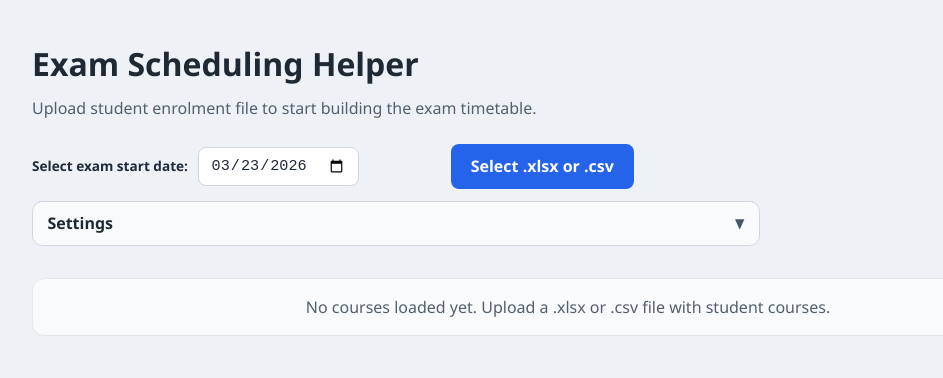
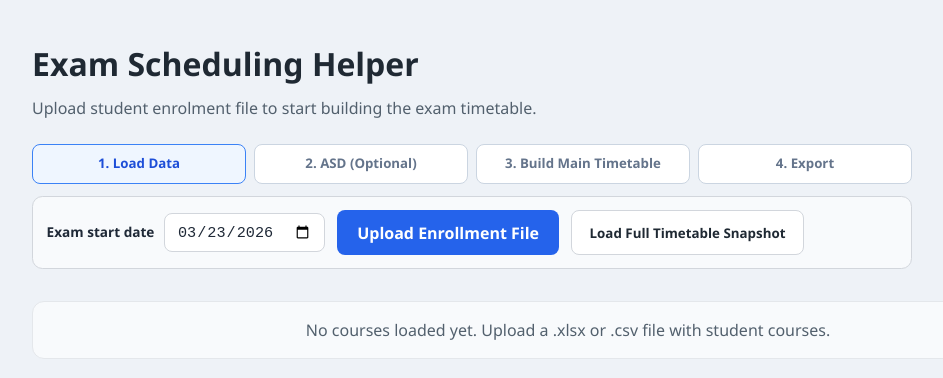
Before and after one commit to Muris-Cengic/ExamScheduler, a React (Vite) app: page / in a window 1280 px wide. Shown: the top 378 px of the page, without its empty margins (72-1015 px from the left). Built offline with nearby package versions, Linux system fonts and the light colour scheme.

Commit message:
Refresh the UI/UX to include steps of action

```diff
--- a/src/App.css
+++ b/src/App.css
@@ -34,12 +34,68 @@
   flex-wrap: wrap;
 }
 
+.app__actions--wizard {
+  flex-direction: column;
+  align-items: stretch;
+  width: min(880px, 100%);
+}
+
+.wizard-steps {
+  list-style: none;
+  margin: 0;
+  padding: 0;
+  display: grid;
+  grid-template-columns: repeat(4, minmax(0, 1fr));
+  gap: 0.5rem;
+}
+
+.wizard-steps li {
+  border: 1px solid #d2d6dc;
+  border-radius: 0.5rem;
+  padding: 0.55rem 0.65rem;
+  font-size: 0.83rem;
+  font-weight: 700;
+  text-align: center;
+  background-color: #ffffff;
+}
+
+.wizard-steps li.is-pending {
+  color: #64748b;
+  border-color: #cbd5e1;
+}
+
+.wizard-steps li.is-current {
+  color: #1d4ed8;
+  border-color: #3b82f6;
+  background-color: #eff6ff;
+}
+
+.wizard-steps li.is-done {
+  color: #0f766e;
+  border-color: #14b8a6;
+  background-color: #ecfeff;
+}
+
+.wizard-panel {
+  display: flex;
+  flex-wrap: wrap;
+  gap: 0.75rem;
+  padding: 0.85rem;
+  border: 1px solid #d2d6dc;
+  border-radius: 0.65rem;
+  background-color: #f8fafc;
+}
+
 .start-date-control {
   display: flex;
   align-items: center;
   gap: 0.6rem;
   min-width: 15rem;
   margin-right: 5rem;
+}
+
+.wizard-panel .start-date-control {
+  margin-right: 0;
 }
 
 .start-date-control label {
@@ -199,6 +255,10 @@
 @media (max-width: 1100px) {
   .layout {
     grid-template-columns: 1fr;
+  }
+
+  .wizard-steps {
+    grid-template-columns: repeat(2, minmax(0, 1fr));
   }
 
   .course-list {
@@ -816,3 +876,44 @@ code {
 .settings-panel__grid input[type="number"] {
   -moz-appearance: textfield;
 }
+
+.settings-overlay {
+  position: fixed;
+  inset: 0;
+  background: rgba(15, 23, 42, 0.45);
+  z-index: 30;
+  display: flex;
+  align-items: center;
+  justify-content: center;
+  padding: 1rem;
+}
+
+.settings-overlay__panel {
+  width: min(720px, 95vw);
+  max-height: 90vh;
+  overflow: auto;
+  border-radius: 0.85rem;
+  background: #ffffff;
+  border: 1px solid #d2d6dc;
+  box-shadow: 0 20px 50px rgba(15, 23, 42, 0.25);
+  padding: 1rem;
+  display: grid;
+  gap: 1rem;
+}
+
+.settings-overlay__header {
+  display: flex;
+  align-items: center;
+  justify-content: space-between;
+  gap: 0.75rem;
+}
+
+.settings-overlay__header h2 {
+  margin: 0;
+  font-size: 1.15rem;
+}
+
+.settings-overlay__actions {
+  display: flex;
+  justify-content: flex-end;
+}
--- a/src/App.jsx
+++ b/src/App.jsx
@@ -1032,6 +1032,8 @@ function computeSummary(assignments, courseLookup, timeSlots, studentsPerRoom) {
 
 function App() {
   const [schedulerPhase, setSchedulerPhase] = useState("setup");
+  const [wizardStep, setWizardStep] = useState("load");
+  const [isSettingsOpen, setIsSettingsOpen] = useState(false);
   const [settings, setSettings] = useState({
     slotIntervalMinutes: DEFAULT_SLOT_INTERVAL_MINUTES,
     startHour: DEFAULT_START_HOUR,
@@ -1807,6 +1809,7 @@ function App() {
       setSelectedWeek(initialWeeks[0]);
       setHasAsdStep(false);
       setSchedulerPhase("setup");
+      setWizardStep("asd");
     } catch (error) {
       console.error(error);
 
@@ -2894,6 +2897,7 @@ function App() {
       setStudentDirectory(normalisedStudentDirectory);
       setCourseSearch(savedCourseSearch);
       setSchedulerPhase("main");
+      setWizardStep("main");
       setHoverTarget(null);
       setUploadError("");
     } catch (error) {
@@ -3147,6 +3151,7 @@ function App() {
       );
       setSelectedWeek(selectedWeekSafe);
       setSchedulerPhase("main");
+      setWizardStep("main");
       setHoverTarget(null);
       setUploadError("");
     } catch (error) {
@@ -3304,6 +3309,7 @@ function App() {
   const startAsdStep = () => {
     setHasAsdStep(true);
     setSchedulerPhase("asd");
+    setWizardStep("asd");
     setSelectedWeek((previous) => (weeks.includes(previous) ? previous : weeks[0] ?? 1));
   };
 
@@ -3311,11 +3317,23 @@ function App() {
     setHasAsdStep(false);
     setAsdAssignments(buildEmptyAssignments(weeks, timeSlots));
     setSchedulerPhase("main");
+    setWizardStep("main");
   };
 
   const continueToMainStep = () => {
     setHasAsdStep(true);
     setSchedulerPhase("main");
+    setWizardStep("main");
+  };
+
+  const goToExportStep = () => {
+    setSchedulerPhase("main");
+    setWizardStep("export");
+  };
+
+  const goToMainStep = () => {
+    setSchedulerPhase("main");
+    setWizardStep("main");
   };
 
   const handleTimetableScroll = (event) => {
@@ -3323,6 +3341,21 @@ function App() {
     const hasScrolled = target.scrollTop > 0 || target.scrollLeft > 0;
     setIsTimetableScrolled(hasScrolled);
   };
+
+  useEffect(() => {
+    if (!isSettingsOpen) {
+      return undefined;
+    }
+
+    const handleKeyDown = (event) => {
+      if (event.key === "Escape") {
+        setIsSettingsOpen(false);
+      }
+    };
+
+    window.addEventListener("keydown", handleKeyDown);
+    return () => window.removeEventListener("keydown", handleKeyDown);
+  }, [isSettingsOpen]);
 
   const renderWeekTabs = (position) => (
     <div className={`week-tabs week-tabs--${position}`}>
@@ -3377,6 +3410,15 @@ function App() {
     return ids.size;
   }, [courses]);
 
+  const wizardSteps = [
+    { id: "load", label: "1. Load Data" },
+    { id: "asd", label: "2. ASD (Optional)" },
+    { id: "main", label: "3. Build Main Timetable" },
+    { id: "export", label: "4. Export" },
+  ];
+
+  const wizardStepIndex = wizardSteps.findIndex((step) => step.id === wizardStep);
+
   return (
     <div className="app">
       <header className="app__header">
@@ -3388,7 +3430,7 @@ function App() {
           </p>
         </div>
 
-        <div className="app__actions">
+        <div className="app__actions app__actions--wizard">
           <input
             ref={loadInputRef}
             type="file"
@@ -3404,8 +3446,28 @@ function App() {
             hidden
           />
 
+          <ol className="wizard-steps">
+            {wizardSteps.map((step, index) => {
+              const stateClass =
+                index < wizardStepIndex
+                  ? "is-done"
+                  : index === wizardStepIndex
+                    ? "is-current"
+                    : "is-pending";
+
+              return (
+                <li key={step.id} className={stateClass}>
+                  {step.label}
+                </li>
+              );
+            })}
+          </ol>
+
+          <section className="wizard-panel">
+            {wizardStep === "load" ? (
+              <>
                 <div className="start-date-control">
-            <label htmlFor="start-date-input">Select exam start date:</label>
+                  <label htmlFor="start-date-input">Exam start date</label>
                   <input
                     id="start-date-input"
                     type="date"
@@ -3420,11 +3482,26 @@ function App() {
                     accept=".xlsx,.xls,.csv"
                     onChange={handleFileUpload}
                   />
-
-            <span>Select .xlsx or .csv</span>
+                  <span>Upload Enrollment File</span>
                 </label>
 
-          {courses.length && schedulerPhase === "setup" ? (
+                <button type="button" onClick={handleTriggerLoadTimetable}>
+                  Load Full Timetable Snapshot
+                </button>
+
+                {courses.length ? (
+                  <button
+                    type="button"
+                    className="primary-action"
+                    onClick={() => setWizardStep("asd")}
+                  >
+                    Continue
+                  </button>
+                ) : null}
+              </>
+            ) : null}
+
+            {wizardStep === "asd" ? (
               <>
                 <button type="button" onClick={startAsdStep}>
                   Create ASD Timetable
@@ -3432,61 +3509,50 @@ function App() {
                 <button type="button" onClick={handleTriggerLoadAsdTimetable}>
                   Load ASD Timetable
                 </button>
-              <button type="button" onClick={skipAsdStep}>
-                Skip ASD Step
-              </button>
-            </>
-          ) : null}
-
-          {courses.length && schedulerPhase === "asd" ? (
+                {schedulerPhase === "asd" ? (
                   <>
                     <button type="button" onClick={handleSaveAsdTimetable}>
                       Save ASD Timetable
                     </button>
-              <button type="button" onClick={handleTriggerLoadAsdTimetable}>
-                Load ASD Timetable
-              </button>
                     <button type="button" onClick={resetSchedule} disabled={isExporting}>
                       Clear ASD Timetable
+                    </button>
+                  </>
+                ) : null}
+                <button type="button" onClick={skipAsdStep}>
+                  Skip ASD Step
                 </button>
                 <button
                   type="button"
                   className="primary-action"
                   onClick={continueToMainStep}
+                  disabled={!courses.length}
                 >
-                Continue To Main Timetable
+                  Continue To Main
                 </button>
               </>
             ) : null}
 
-          {courses.length && schedulerPhase === "main" ? (
+            {wizardStep === "main" ? (
               <>
-              <button
-                type="button"
-                onClick={handleSaveTimetable}
-                disabled={!courses.length}
-              >
+                <button type="button" onClick={handleSaveTimetable} disabled={!courses.length}>
                   Save Timetable
                 </button>
-
-              <button
-                type="button"
-                onClick={handleTriggerLoadTimetable}
-                disabled={isExporting}
-              >
+                <button type="button" onClick={handleTriggerLoadTimetable} disabled={isExporting}>
                   Load Timetable
                 </button>
-
                 {hasAsdStep ? (
                   <button
                     type="button"
-                  onClick={() => setSchedulerPhase("asd")}
+                    onClick={() => {
+                      setSchedulerPhase("asd");
+                      setWizardStep("asd");
+                    }}
                     disabled={isExporting}
                   >
                     Edit ASD Timetable
                   </button>
                 ) : null}
-
                 <button
                   type="button"
                   onClick={resetSchedule}
@@ -3494,11 +3560,69 @@ function App() {
                 >
                   Clear Timetable
                 </button>
+                <button
+                  type="button"
+                  className="primary-action"
+                  onClick={goToExportStep}
+                  disabled={!courses.length}
+                >
+                  Proceed To Export
+                </button>
               </>
             ) : null}
 
-          <details className="settings-panel">
-            <summary>Settings</summary>
+            {wizardStep === "export" ? (
+              <>
+                <button
+                  type="button"
+                  className="primary-action"
+                  onClick={handleExportSchedule}
+                  disabled={isExporting || mainSummary.totalCourses < 1}
+                >
+                  {isExporting ? "Exporting..." : "Export Timetable"}
+                </button>
+                <button type="button" onClick={goToMainStep}>
+                  Back To Scheduling
+                </button>
+              </>
+            ) : null}
+          </section>
+
+          {(wizardStep === "main" || wizardStep === "asd") ? (
+            <button type="button" onClick={() => setIsSettingsOpen(true)}>
+              Open Settings
+            </button>
+          ) : null}
+        </div>
+      </header>
+
+      {uploadError ? (
+        <div className="alert alert--error">{uploadError}</div>
+      ) : null}
+
+      {exportError ? (
+        <div className="alert alert--error">{exportError}</div>
+      ) : null}
+
+      {isSettingsOpen ? (
+        <div
+          className="settings-overlay"
+          role="presentation"
+          onClick={() => setIsSettingsOpen(false)}
+        >
+          <section
+            className="settings-overlay__panel"
+            role="dialog"
+            aria-modal="true"
+            aria-label="Scheduler settings"
+            onClick={(event) => event.stopPropagation()}
+          >
+            <div className="settings-overlay__header">
+              <h2>Settings</h2>
+              <button type="button" onClick={() => setIsSettingsOpen(false)}>
+                Close
+              </button>
+            </div>
 
             <div className="settings-panel__grid">
               <label>
@@ -3599,16 +3723,18 @@ function App() {
                 />
               </label>
             </div>
-          </details>
+
+            <div className="settings-overlay__actions">
+              <button
+                type="button"
+                className="primary-action"
+                onClick={() => setIsSettingsOpen(false)}
+              >
+                Done
+              </button>
             </div>
-      </header>
-
-      {uploadError ? (
-        <div className="alert alert--error">{uploadError}</div>
-      ) : null}
-
-      {exportError ? (
-        <div className="alert alert--error">{exportError}</div>
+          </section>
+        </div>
       ) : null}
 
       {courses.length ? (
@@ -3628,7 +3754,7 @@ function App() {
         </section>
       )}
 
-      {courses.length && schedulerPhase === "setup" ? (
+      {courses.length && wizardStep === "asd" && schedulerPhase === "setup" ? (
         <section className="overview overview--setup">
           <div>
             <strong>ASD pre-step:</strong> Optional. Create/load ASD timetable
@@ -3637,7 +3763,7 @@ function App() {
         </section>
       ) : null}
 
-      {courses.length && schedulerPhase !== "setup" ? (
+      {courses.length && schedulerPhase !== "setup" && wizardStep !== "export" ? (
         <>
           {schedulerPhase === "asd" ? (
             <section className="overview overview--mode">
@@ -4085,7 +4211,19 @@ function App() {
           </div>
         </>
       ) : null}
+
+      {courses.length && wizardStep === "export" ? (
+        <section className="overview overview--mode">
+          <div>
+            <strong>Export step:</strong> Review settings, then export the
+            generated weekly files.
           </div>
+          <div>
+            <strong>Schedulable courses:</strong> {mainSummary.totalCourses}
+          </div>
+        </section>
+      ) : null}
+    </div>
   );
 }
 
```
Lines whose indentation alone changed are shown as unchanged.
